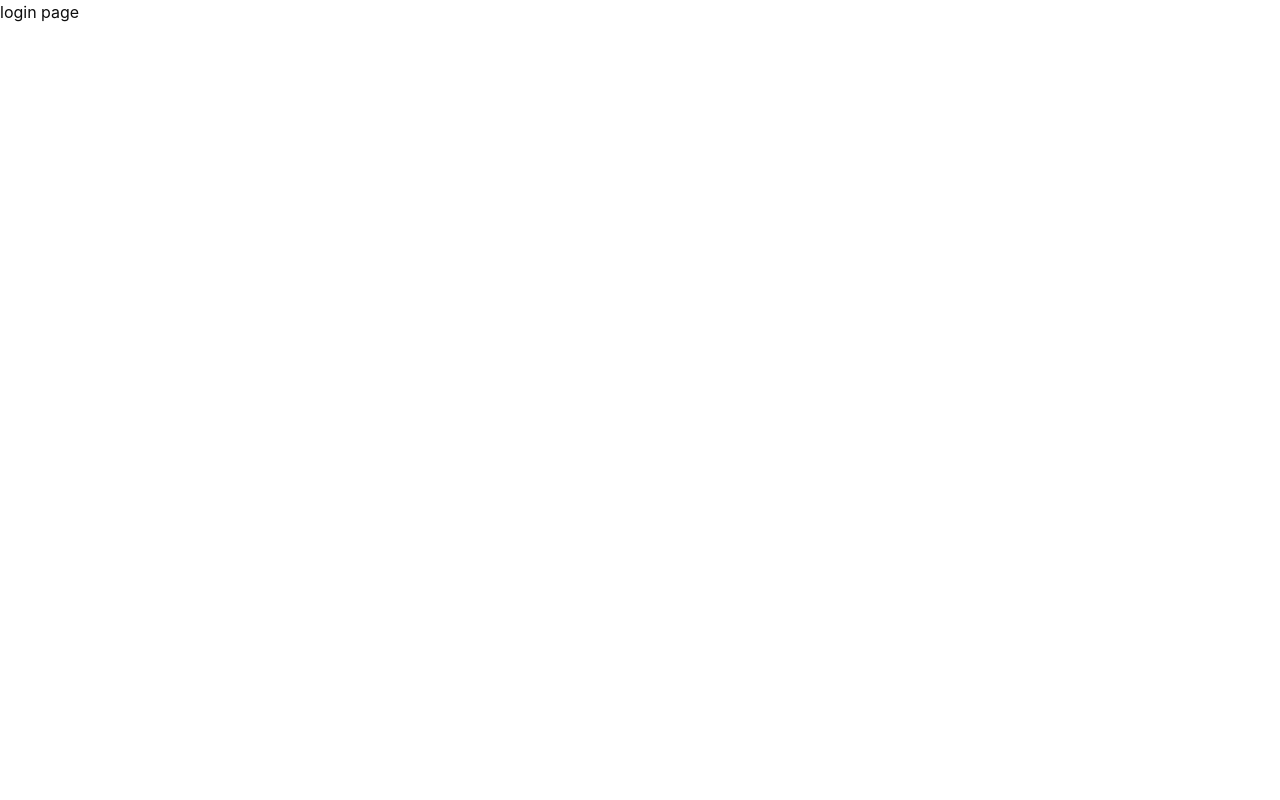
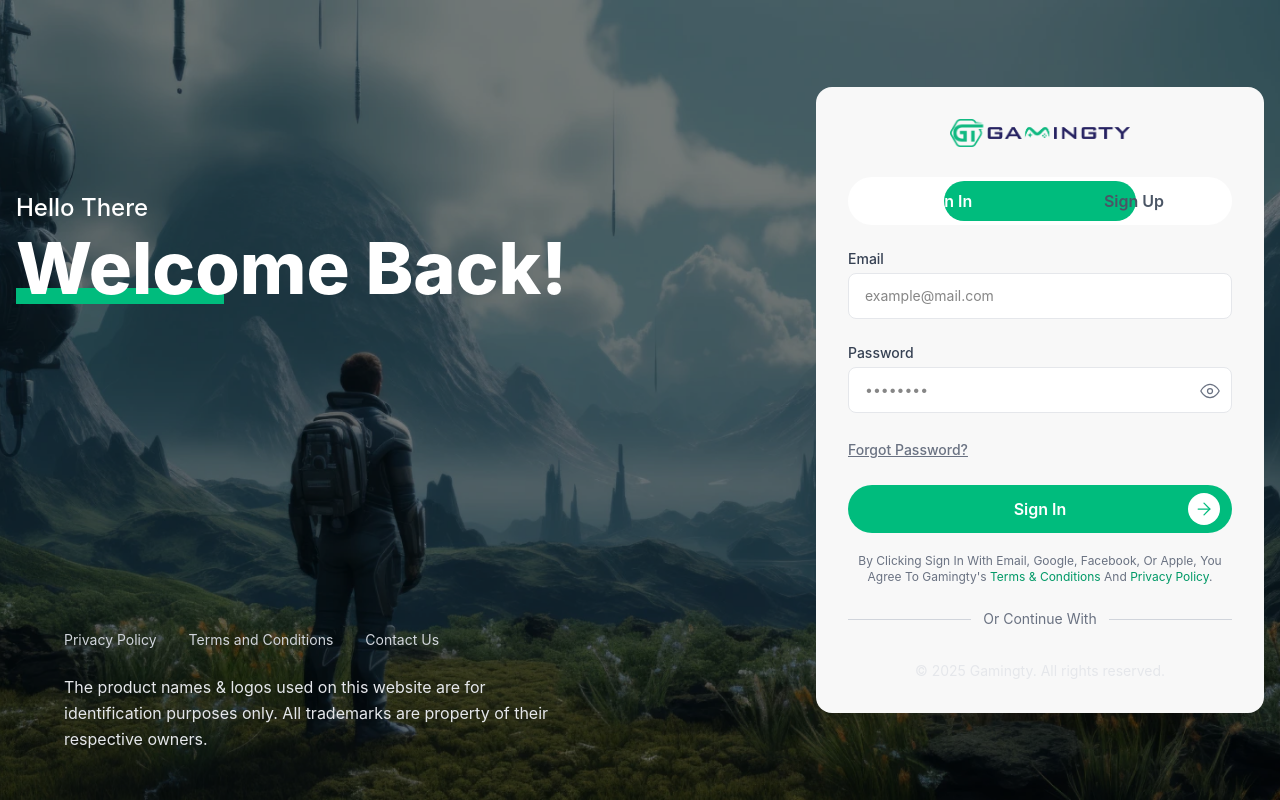
Before and after one commit to Gigapixe/gamingty-client, a Next.js app: page /auth/login in a window 1280 px wide. Built offline with nearby package versions, Linux system fonts and the light colour scheme.

Commit message:
Add product background image to the public images directory

```diff
--- a/app/auth/login/page.tsx
+++ b/app/auth/login/page.tsx
@@ -1,7 +1,231 @@
+import Head from "next/head";
+import Image from "next/image";
+import Link from "next/link";
+import backgroundImage from "@/public/images/bg-login.webp";
+// Using inline SVG icons to avoid adding react-icons dependency in this UI-only page
+
 export default function LoginPage() {
   return (
-    <div>
-      <h1>login page</h1>
-    </div>
+    <>
+      <Head>
+        <title>Sign In - Gamingty</title>
+      </Head>
+
+      <div
+        className="flex min-h-screen bg-cover bg-center z-0 overflow-x-hidden"
+        style={{ backgroundImage: `url(${backgroundImage.src})` }}
+      >
+        <div className="absolute inset-0 bg-black opacity-50" />
+
+        <div className="container mx-auto relative lg:flex">
+          {/* Left hero column */}
+          <div className="z-10 w-full lg:w-1/2 flex flex-col text-white">
+            <div className="flex flex-col items-start mt-10 lg:mt-48 relative">
+              <p className="text-xl lg:text-2xl font-medium">Hello There</p>
+              <h1 className="text-6xl lg:text-7xl font-extrabold mt-2 relative z-10">
+                Welcome Back!
+              </h1>
+              <div className="bg-emerald-500 h-2 lg:h-4 w-1/3 -mt-2 lg:-mt-4 z-0" />
+            </div>
+
+            <div className="absolute bottom-12 w-full left-0 lg:left-16">
+              <div className="flex flex-col items-center lg:items-start">
+                <div className="flex flex-wrap justify-center gap-x-8 gap-y-2 mb-6 lg:justify-start">
+                  <Link
+                    href="/privacy-policy"
+                    className="text-sm text-gray-300 hover:text-emerald-500"
+                  >
+                    Privacy Policy
+                  </Link>
+                  <Link
+                    href="/terms-and-conditions"
+                    className="text-sm text-gray-300 hover:text-emerald-500"
+                  >
+                    Terms and Conditions
+                  </Link>
+                  <Link
+                    href="/contact-us"
+                    className="text-sm text-gray-300 hover:text-emerald-500"
+                  >
+                    Contact Us
+                  </Link>
+                </div>
+
+                <p className="text-base text-gray-200 dark:text-gray-400 max-w-lg leading-relaxed text-center lg:text-left">
+                  The product names & logos used on this website are for
+                  identification purposes only. All trademarks are property of
+                  their respective owners.
+                </p>
+              </div>
+            </div>
+          </div>
+
+          {/* Right form column — UI only, no state */}
+          <div className="w-full lg:w-1/2 flex items-center justify-end py-12 z-10 mb-40 lg:mb-0">
+            <div className="w-full lg:max-w-md">
+              <div className="bg-[#F8F8F8] dark:bg-[#141414] p-8 rounded-2xl dark:border dark:border-[#303030]">
+                <div className="text-center mb-6">
+                  <Link href="/" className="inline-block">
+                    <Image
+                      src="/logo/logo-color.png"
+                      alt="Gamingty Logo"
+                      width={180}
+                      height={50}
+                      className="dark:hidden"
+                    />
+                    <Image
+                      src="/logo/logo-dark.png"
+                      alt="Gamingty Logo"
+                      width={180}
+                      height={50}
+                      className="hidden dark:inline-block"
+                    />
+                  </Link>
+                </div>
+
+                {/* Sign In / Sign Up toggle (UI only) */}
+                <div className="relative flex items-center justify-center bg-white dark:bg-[#1F1F1F] rounded-full p-1 mb-6">
+                  <div className="absolute top-0 bottom-0 m-1 w-1/2 rounded-full bg-emerald-500" />
+                  <Link
+                    href="/auth/login"
+                    className="relative z-10 w-full text-center px-4 py-2 rounded-full font-semibold text-white"
+                  >
+                    Sign In
+                  </Link>
+                  <Link
+                    href="/auth/register"
+                    className="relative z-10 w-full text-center px-4 py-2 rounded-full font-semibold text-gray-600 dark:text-white"
+                  >
+                    Sign Up
+                  </Link>
+                </div>
+
+                {/* Static sign-in form (UI only) */}
+                <form
+                  className="space-y-6"
+                  // onSubmit={(e) => e.preventDefault()}
+                >
+                  <div>
+                    <label
+                      htmlFor="loginEmail"
+                      className="block text-sm font-medium text-gray-700 dark:text-gray-300 mb-1"
+                    >
+                      Email
+                    </label>
+                    <input
+                      id="loginEmail"
+                      name="loginEmail"
+                      type="email"
+                      placeholder="example@mail.com"
+                      className="w-full px-4 py-3 bg-white dark:bg-[#1F1F1F] border border-gray-200 dark:border-gray-700 rounded-lg text-sm focus:outline-none focus:ring-1 focus:ring-emerald-500"
+                    />
+                  </div>
+
+                  <div className="relative">
+                    <label
+                      htmlFor="password"
+                      className="block text-sm font-medium text-gray-700 dark:text-gray-300 mb-1"
+                    >
+                      Password
+                    </label>
+                    <input
+                      id="password"
+                      name="password"
+                      type="password"
+                      placeholder="••••••••"
+                      className="w-full px-4 py-3 bg-white dark:bg-[#1F1F1F] border border-gray-200 dark:border-gray-700 rounded-lg text-sm focus:outline-none focus:ring-1 focus:ring-emerald-500"
+                    />
+                    <button
+                      type="button"
+                      className="absolute right-3 top-[68%] transform -translate-y-1/2 text-gray-500 hover:text-gray-700 dark:text-gray-400 dark:hover:text-gray-200"
+                      aria-hidden
+                    >
+                      <svg
+                        xmlns="http://www.w3.org/2000/svg"
+                        className="w-5 h-5"
+                        viewBox="0 0 24 24"
+                        fill="none"
+                        stroke="currentColor"
+                        strokeWidth="1.5"
+                        strokeLinecap="round"
+                        strokeLinejoin="round"
+                      >
+                        <path d="M1 12s4-8 11-8 11 8 11 8-4 8-11 8S1 12 1 12z" />
+                        <circle cx="12" cy="12" r="3" />
+                      </svg>
+                    </button>
+                  </div>
+
+                  <div className="text-left mt-4!">
+                    <Link
+                      href="/auth/forgot-password"
+                      className="text-sm underline font-medium text-gray-500 hover:text-emerald-600 dark:text-gray-400 dark:hover:text-emerald-400"
+                    >
+                      Forgot Password?
+                    </Link>
+                  </div>
+
+                  <button
+                    type="submit"
+                    className="w-full relative flex items-center justify-center py-3 px-5 font-semibold bg-emerald-500 text-white rounded-full hover:bg-emerald-600 focus:outline-none"
+                  >
+                    <span>Sign In</span>
+                    <div className="absolute right-3 rounded-full text-emerald-500 bg-white p-1.5">
+                      <svg
+                        xmlns="http://www.w3.org/2000/svg"
+                        className="h-5 w-5"
+                        viewBox="0 0 24 24"
+                        fill="none"
+                        stroke="currentColor"
+                        strokeWidth="1.5"
+                        strokeLinecap="round"
+                        strokeLinejoin="round"
+                      >
+                        <path d="M5 12h14" />
+                        <path d="M12 5l7 7-7 7" />
+                      </svg>
+                    </div>
+                  </button>
+                </form>
+
+                <p className="text-xs text-center text-gray-500 dark:text-gray-400 my-5">
+                  By Clicking Sign In With Email, Google, Facebook, Or Apple,
+                  You Agree To Gamingty's{" "}
+                  <Link
+                    href="/terms-and-conditions"
+                    className="text-emerald-600 hover:underline"
+                  >
+                    Terms & Conditions
+                  </Link>{" "}
+                  And{" "}
+                  <Link
+                    href="/privacy-policy"
+                    className="text-emerald-600 hover:underline"
+                  >
+                    Privacy Policy
+                  </Link>
+                  .
+                </p>
+
+                <div className="relative my-6">
+                  <div className="absolute inset-0 flex items-center">
+                    <div className="w-full border-t border-gray-300 dark:border-gray-700"></div>
+                  </div>
+                  <div className="relative flex justify-center text-sm">
+                    <span className="px-3 bg-[#F8F8F8] dark:bg-[#141414] text-gray-500 dark:text-gray-400">
+                      Or Continue With
+                    </span>
+                  </div>
+                </div>
+
+                <p className="text-center text-gray-200 text-sm mt-8">
+                  © 2025 Gamingty. All rights reserved.
+                </p>
+              </div>
+            </div>
+          </div>
+        </div>
+      </div>
+    </>
   );
 }
```
Also changed, not shown: public/images/pci.png (added), public/images/product-bg.png (added).
